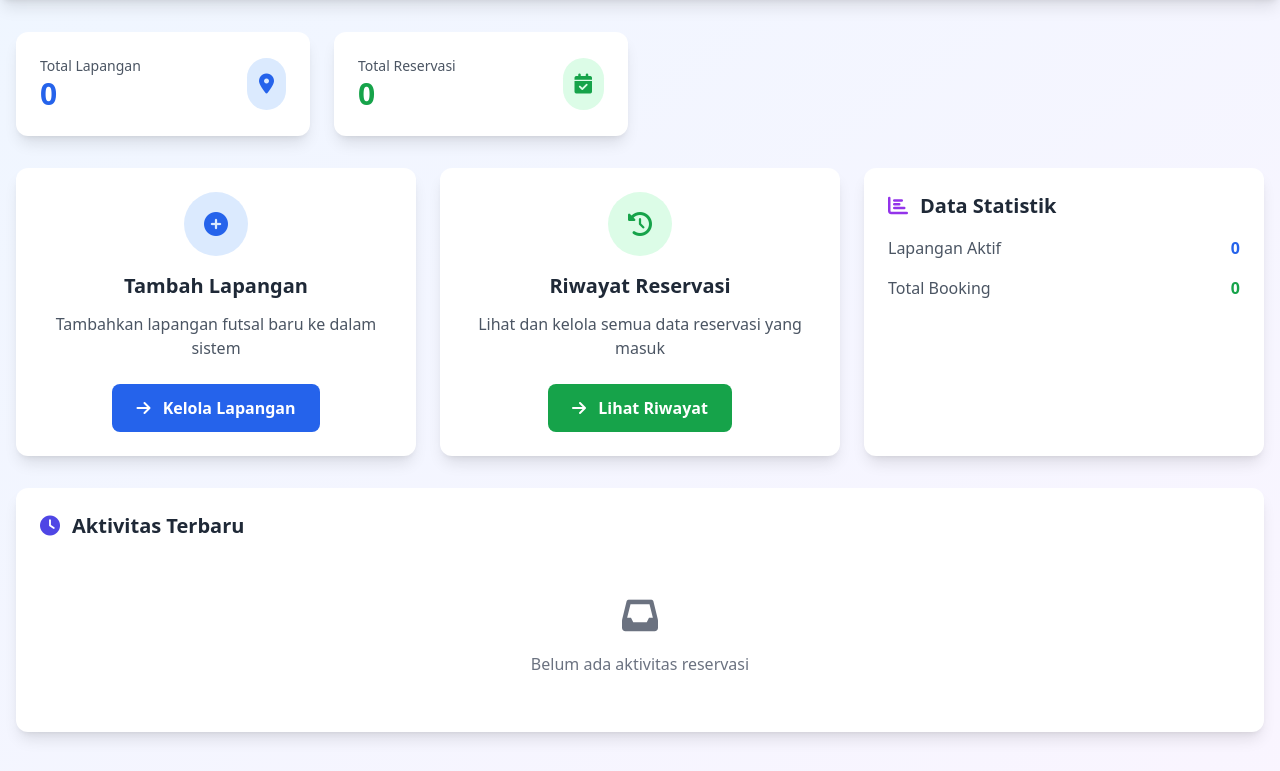
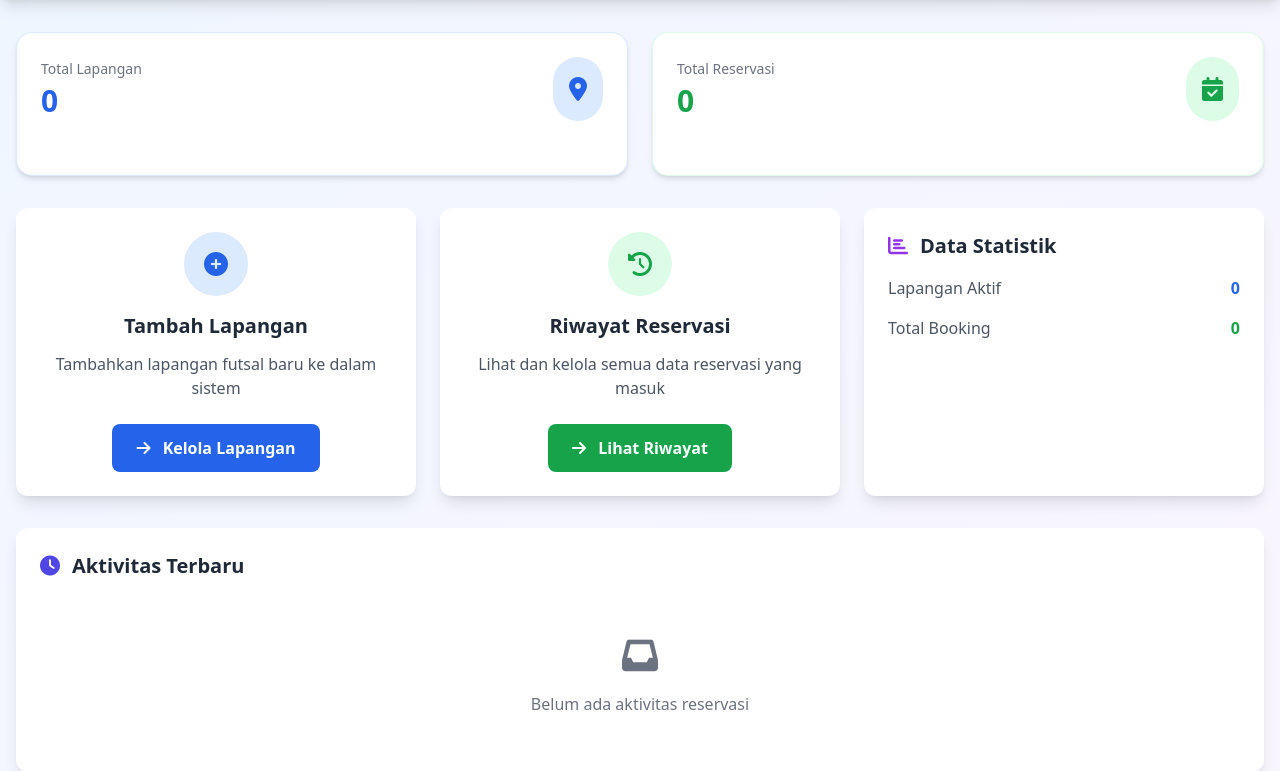
Before and after one commit to HafidzThufail22/FutsalZone, a PHP site: page /futsalzone-admin/ in a window 1280 px wide. Shown: the part 64-835 px from the top of the page. Run offline with PHP 8.4, Linux system fonts and the light colour scheme; the visitor is signed in with stand-in values (Sample User, id 1); data that the repository does not hold is empty; some libraries are stand-ins or nearby versions.

Commit message:
update menu statistik admin

```diff
--- a/futsalzone-admin/index.php
+++ b/futsalzone-admin/index.php
@@ -48,27 +48,26 @@ $total_reservasi = mysqli_num_rows(getRiwayatReservasi($koneksi));
 
     <div class="container mx-auto px-4 py-8">
         <!-- Statistics Cards -->
-        <div class="grid md:grid-cols-2 lg:grid-cols-4 gap-6 mb-8">
-            <div class="bg-white rounded-xl shadow-lg p-6">
-                <div class="flex items-center justify-between">
+        <div class="grid grid-cols-1 sm:grid-cols-2 gap-6 mb-8">
+            <div class="bg-white rounded-2xl border border-blue-100 shadow-md hover:shadow-xl transition-all duration-300 p-6 flex flex-col justify-between h-36">
+                <div class="flex items-center justify-between mb-2">
                     <div>
-                        <p class="text-gray-600 text-sm">Total Lapangan</p>
-                        <p class="text-3xl font-bold text-blue-600"><?= $total_lapangan ?></p>
+                        <p class="text-gray-500 text-sm">Total Lapangan</p>
+                        <p class="text-3xl font-extrabold text-blue-600 mt-1"><?= $total_lapangan ?></p>
                     </div>
-                    <div class="bg-blue-100 p-3 rounded-full">
-                        <i class="fas fa-map-marker-alt text-blue-600 text-xl"></i>
+                    <div class="bg-blue-100 p-4 rounded-full flex items-center justify-center">
+                        <i class="fas fa-map-marker-alt text-blue-600 text-2xl"></i>
                     </div>
                 </div>
             </div>
-
-            <div class="bg-white rounded-xl shadow-lg p-6">
-                <div class="flex items-center justify-between">
+            <div class="bg-white rounded-2xl border border-green-100 shadow-md hover:shadow-xl transition-all duration-300 p-6 flex flex-col justify-between h-36">
+                <div class="flex items-center justify-between mb-2">
                     <div>
-                        <p class="text-gray-600 text-sm">Total Reservasi</p>
-                        <p class="text-3xl font-bold text-green-600"><?= $total_reservasi ?></p>
+                        <p class="text-gray-500 text-sm">Total Reservasi</p>
+                        <p class="text-3xl font-extrabold text-green-600 mt-1"><?= $total_reservasi ?></p>
                     </div>
-                    <div class="bg-green-100 p-3 rounded-full">
-                        <i class="fas fa-calendar-check text-green-600 text-xl"></i>
+                    <div class="bg-green-100 p-4 rounded-full flex items-center justify-center">
+                        <i class="fas fa-calendar-check text-green-600 text-2xl"></i>
                     </div>
                 </div>
             </div>
```
